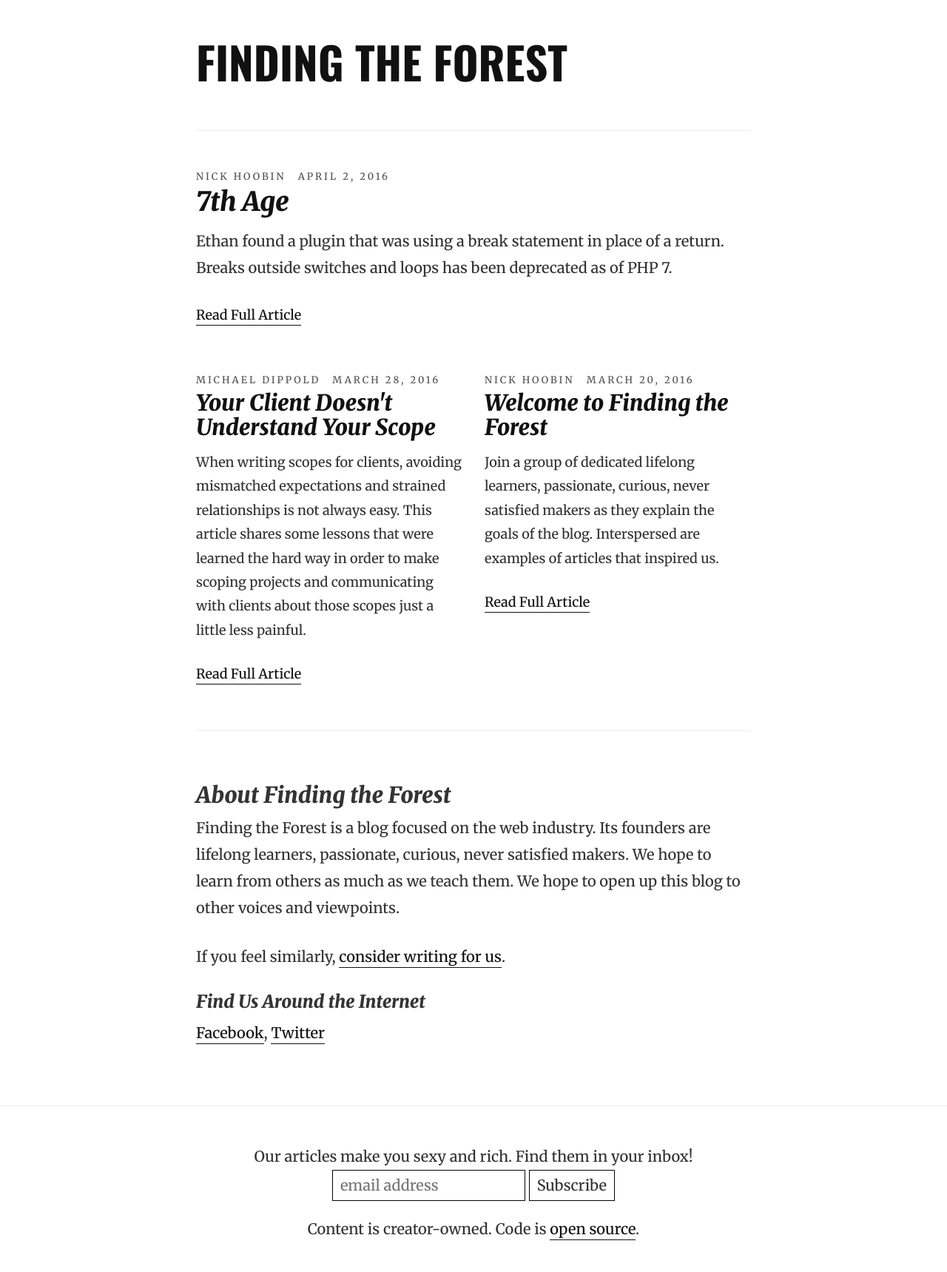
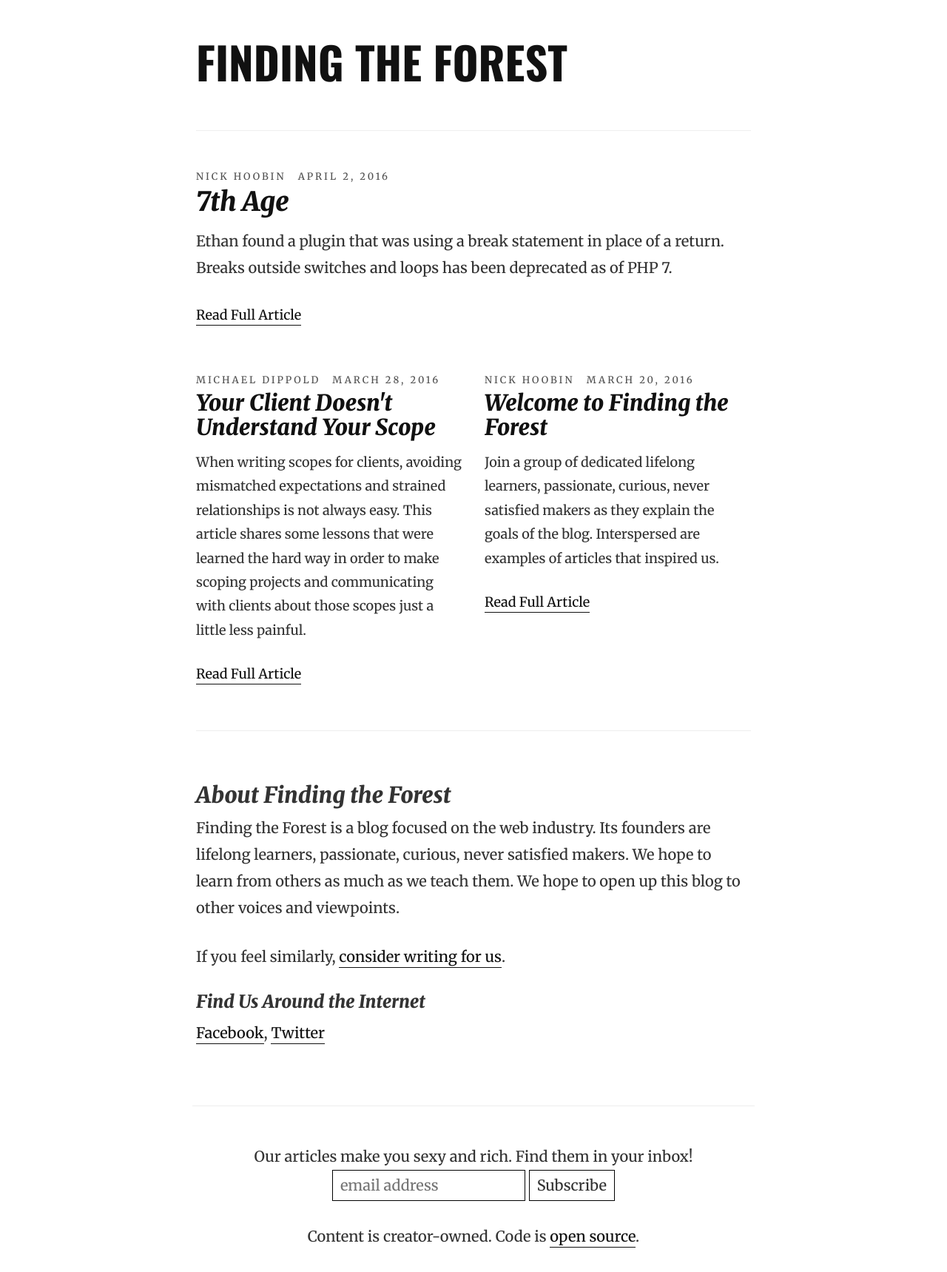
Before and after one commit to findingtheforest/findingtheforest.github.io, a Jekyll site: the page built from index.html, in a window 1280 px wide. Shown: the whole page at 74% size. Built offline with Jekyll 4.4.1, drawn with Linux system fonts in a browser that asks for light colours.

Commit message:
hr stuff, spacing

```diff
--- a/_includes/footer.md
+++ b/_includes/footer.md
@@ -1,4 +1,10 @@
-<hr>
+<div class="container">
+	<div class="col-xs-12 col-sm-10 col-sm-offset-1 col-lg-8 col-lg-offset-2">
+		<div class="row">
+			<hr>
+		</div>
+	</div>
+</div>
 
 <footer>
   <div class="container">
--- a/build/css/style.css
+++ b/build/css/style.css
@@ -3302,7 +3302,7 @@ footer {
     margin-bottom: 0; }
 
 #mailchimp-form {
-  margin-bottom: 20px; }
+  margin-bottom: 30px; }
   #mailchimp-form .mc_embed_signup_scroll {
     text-align: center; }
   #mailchimp-form .email {
--- a/sass/_base.scss
+++ b/sass/_base.scss
@@ -63,7 +63,7 @@ footer {
 }
 
 #mailchimp-form {
-	margin-bottom: 20px;
+	margin-bottom: 30px;
 	.mc_embed_signup_scroll {
 		text-align: center;
 	}
```
